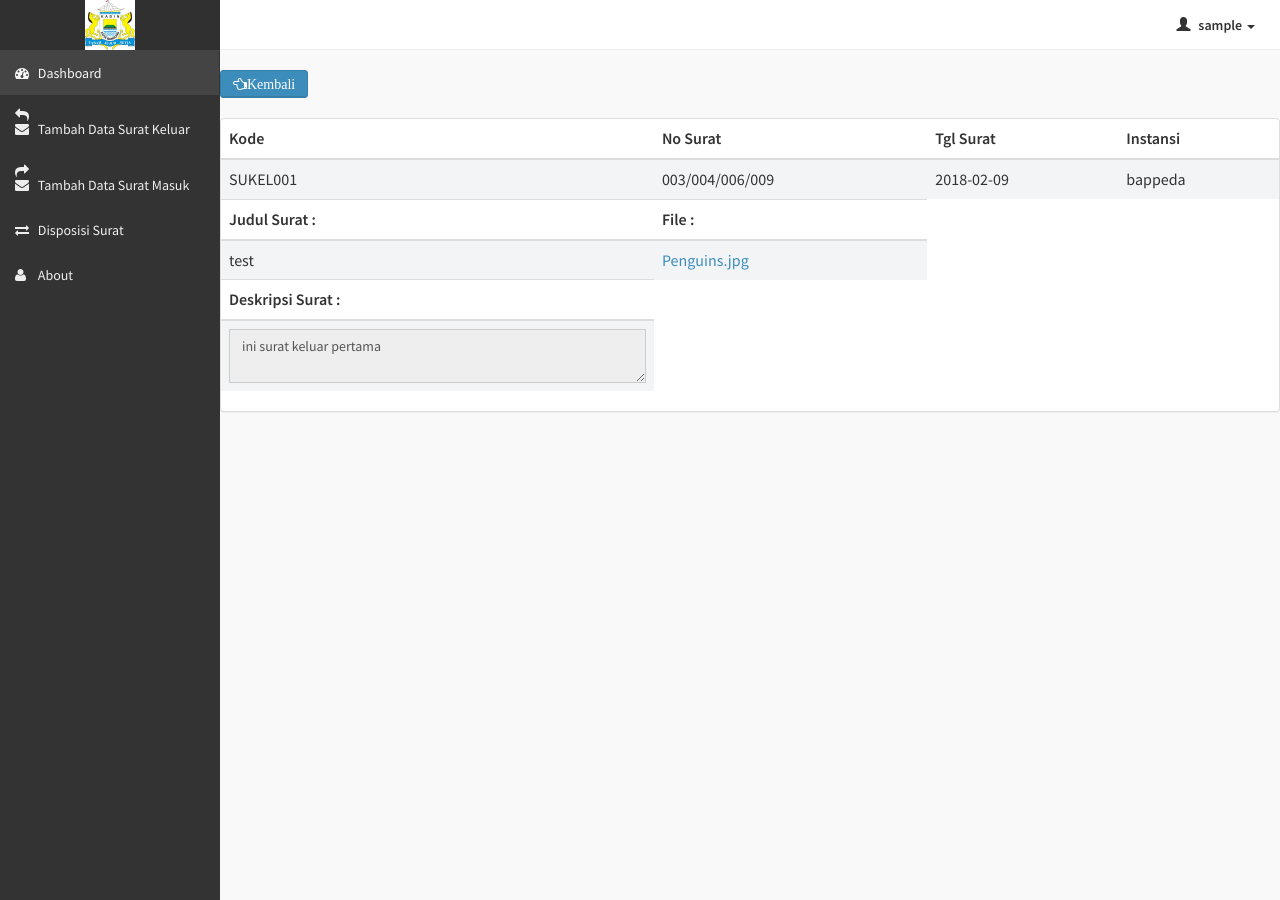
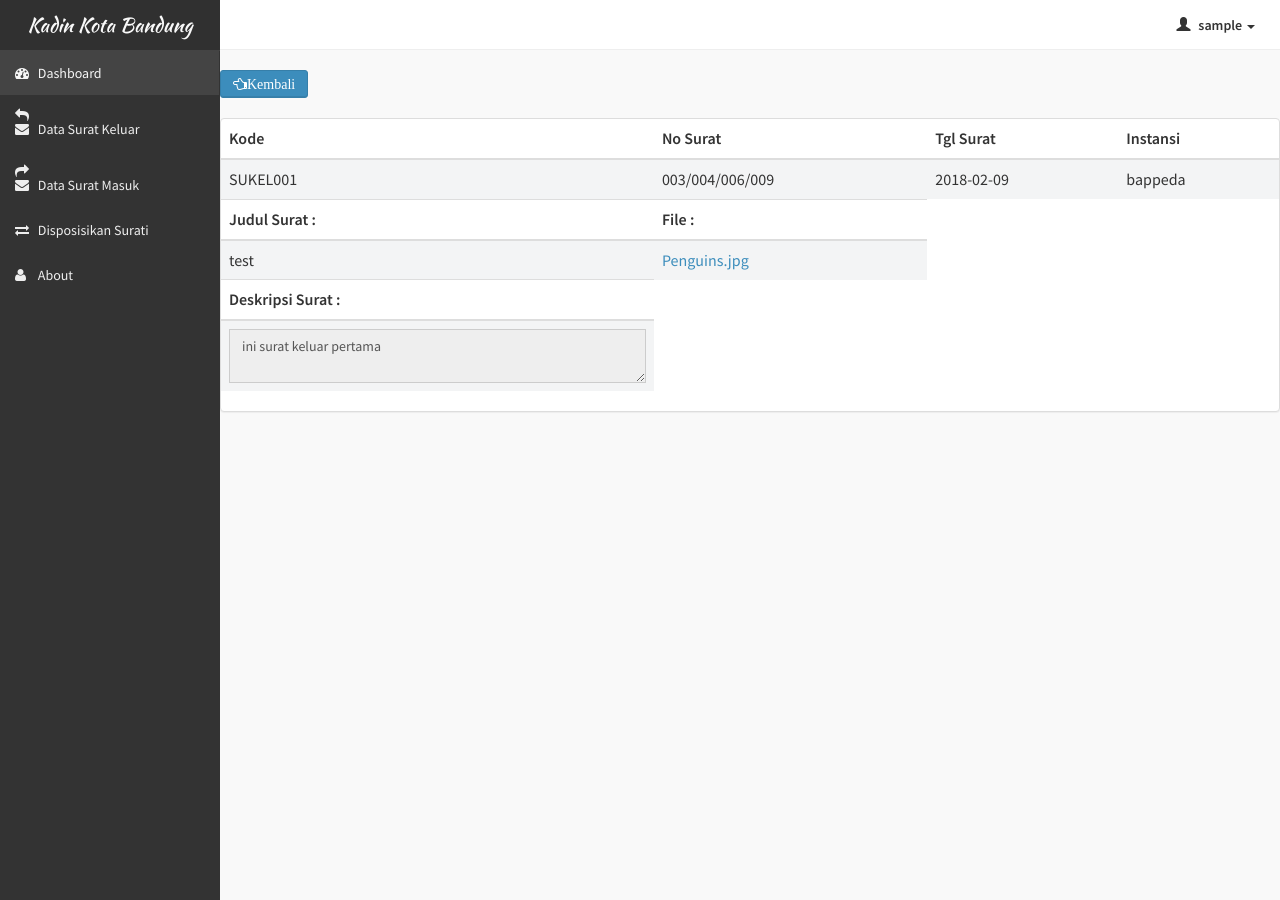
Before and after one commit to abyankamal/arsipkadin, a PHP site: page /tcpdf/simpelarsip/manage/detailsukel.php?details=SUKEL001 in a window 1280 px wide. Run offline with PHP 8.4, Linux system fonts and the light colour scheme; the visitor is signed in with stand-in values (Sample User, id 1); data comes from the database, SQL or seed files in the repository.

Commit message:
first commit

```diff
--- a/simpelarsip/manage/disposisi.php
+++ b/simpelarsip/manage/disposisi.php
@@ -28,7 +28,7 @@ if (empty($_SESSION['username'])) {
 <div class="container">
 <div class="col-md-5">
   <a href="../index.php" target="_blank" title="Simple Aplikasi Pengarsipan Surat">
-<img src="../img/LOG_KADIN.jpg" width="80px"></a>
+<img src="../img/logo.PNG"></a>
 
 </div>
 </div>
--- a/simpelarsip/manage/pegawai.php
+++ b/simpelarsip/manage/pegawai.php
@@ -28,7 +28,7 @@ if (empty($_SESSION['username'])) {
 <div class="container">
 <div class="col-md-5">
   <a href="../index.php" target="_blank" title="Simple Aplikasi Pengarsipan Surat">
-<img src="../img/LOG_KADIN.jpg" width="80px"></a>
+<img src="../img/logo.PNG"></a>
 
 </div>
 </div>
--- a/simpelarsip/manage/surat-keluar.php
+++ b/simpelarsip/manage/surat-keluar.php
@@ -28,7 +28,7 @@ if (empty($_SESSION['username'])) {
 <div class="container">
 <div class="col-md-5">
   <a href="../index.php" target="_blank" title="Simple Aplikasi Pengarsipan Surat">
-<img src="../img/LOG_KADIN.jpg" width="80px"></a>
+<img src="../img/logo.PNG"></a>
 
 </div>
 </div>
--- a/simpelarsip/manage/surat-masuk.php
+++ b/simpelarsip/manage/surat-masuk.php
@@ -28,7 +28,7 @@ if (empty($_SESSION['username'])) {
 <div class="container">
 <div class="col-md-5">
   <a href="../index.php" target="_blank" title="Simple Aplikasi Pengarsipan Surat">
-<img src="../img/LOG_KADIN.jpg" width="80px"></a>
+<img src="../img/logo.PNG"></a>
 
 </div>
 </div>
--- a/simpelarsip/tpl/header.php
+++ b/simpelarsip/tpl/header.php
@@ -27,7 +27,7 @@ require_once '../assets/configuration/konek.php';
     <header class="header">
         <a href="index.php" class="logo">
             <!-- Add the class icon to your logo image or logo icon to add the margining -->
-            <img src="../img/LOG_KADIN.jpg" width="50px" style="margin-bottom: 5px;">
+            Kadin Kota Bandung
         </a>
         <!-- Header Navbar: style can be found in header.less -->
         <nav class="navbar navbar-static-top" role="navigation">
--- a/simpelarsip/tpl/sidebar.php
+++ b/simpelarsip/tpl/sidebar.php
@@ -9,17 +9,17 @@
         </li>
         <li>
             <a href="#" data-toggle="modal" data-target="#myLose">
-                <i class="fa fa-reply"><i class="fa fa-envelope"></i></i> <span>Tambah Data Surat Keluar</span>
+                <i class="fa fa-reply"><i class="fa fa-envelope"></i></i> <span>Data Surat Keluar</span>
             </a>
         </li>
         <li>
             <a href="#" data-toggle="modal" data-target="#myMod">
-                <i class="fa fa-share"><i class="fa fa-envelope"></i></i> <span>Tambah Data Surat Masuk</span>
+                <i class="fa fa-share"><i class="fa fa-envelope"></i></i> <span>Data Surat Masuk</span>
             </a>
         </li>
         <li>
             <a href="#" data-toggle="modal" data-target="#myDispo">
-                <i class="fa fa-exchange"></i> <span>Disposisi Surat</span>
+                <i class="fa fa-exchange"></i> <span>Disposisikan Surati</span>
             </a>
         </li>
         <li>
```
Also changed, not shown: simpelarsip/index.php (+6 -17 lines), simpelarsip/logadm.php (+2 -10 lines), simpelarsip/manage/index.php (+5 -5 lines), simpelarsip/tpl/about.php (+9 -3 lines).
